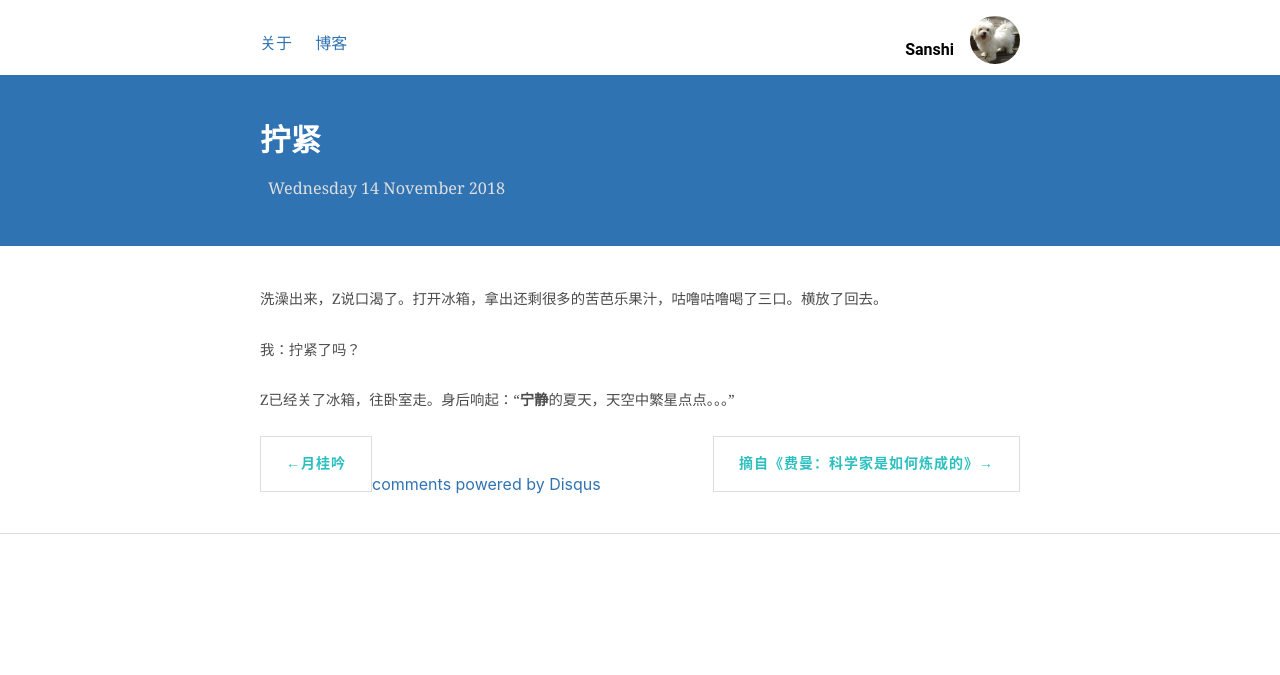
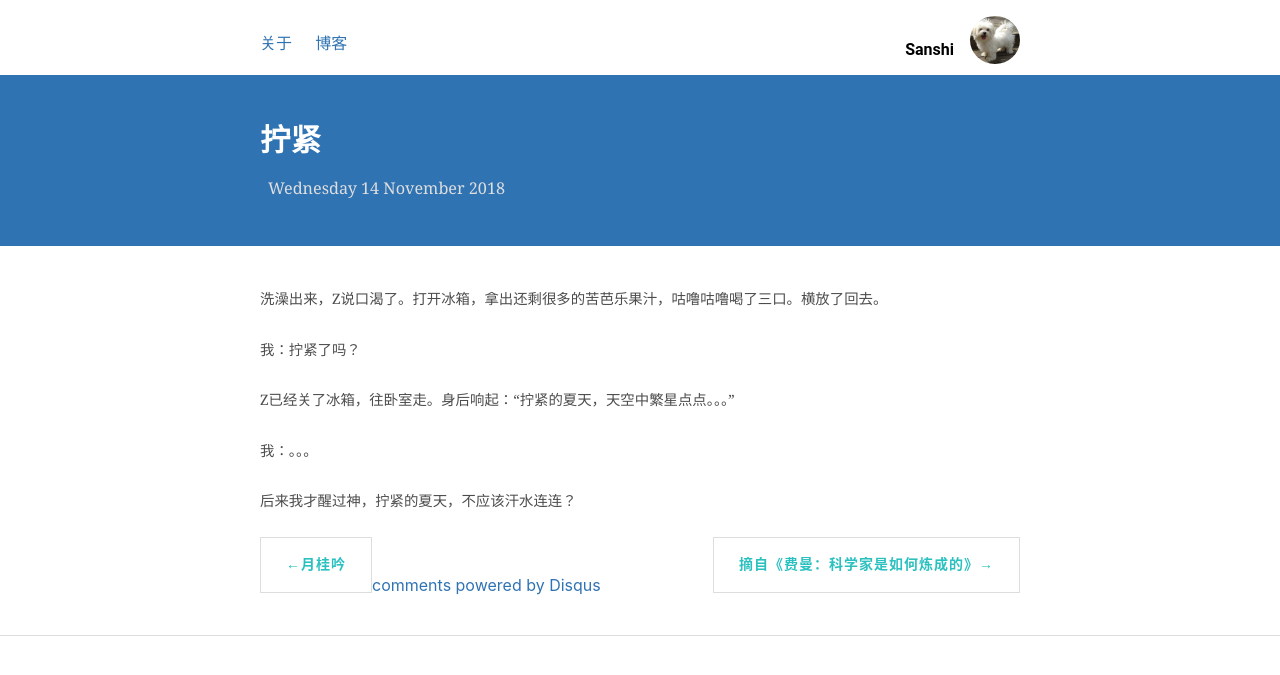
Before and after one commit to shirleysteve/1, a Jekyll site: the page built from _posts/2018-11-14-拧紧.md, in a window 1280 px wide. Shown: the top 675 px of the page. Built offline with Jekyll 4.4.1, drawn with Linux system fonts in a browser that asks for light colours; nearby versions of some CDN libraries; comment, search, counter and statistics services are not loaded.

Commit message:
Update 2018-11-14-拧紧.md

```diff
--- a/_posts/2018-11-14-拧紧.md
+++ b/_posts/2018-11-14-拧紧.md
@@ -8,4 +8,8 @@ title: 拧紧
 
 我：拧紧了吗？
 
-Z已经关了冰箱，往卧室走。身后响起：“**宁静**的夏天，天空中繁星点点。。。”
+Z已经关了冰箱，往卧室走。身后响起：“拧紧的夏天，天空中繁星点点。。。”
+
+我：。。。
+
+后来我才醒过神，拧紧的夏天，不应该汗水连连？
```
